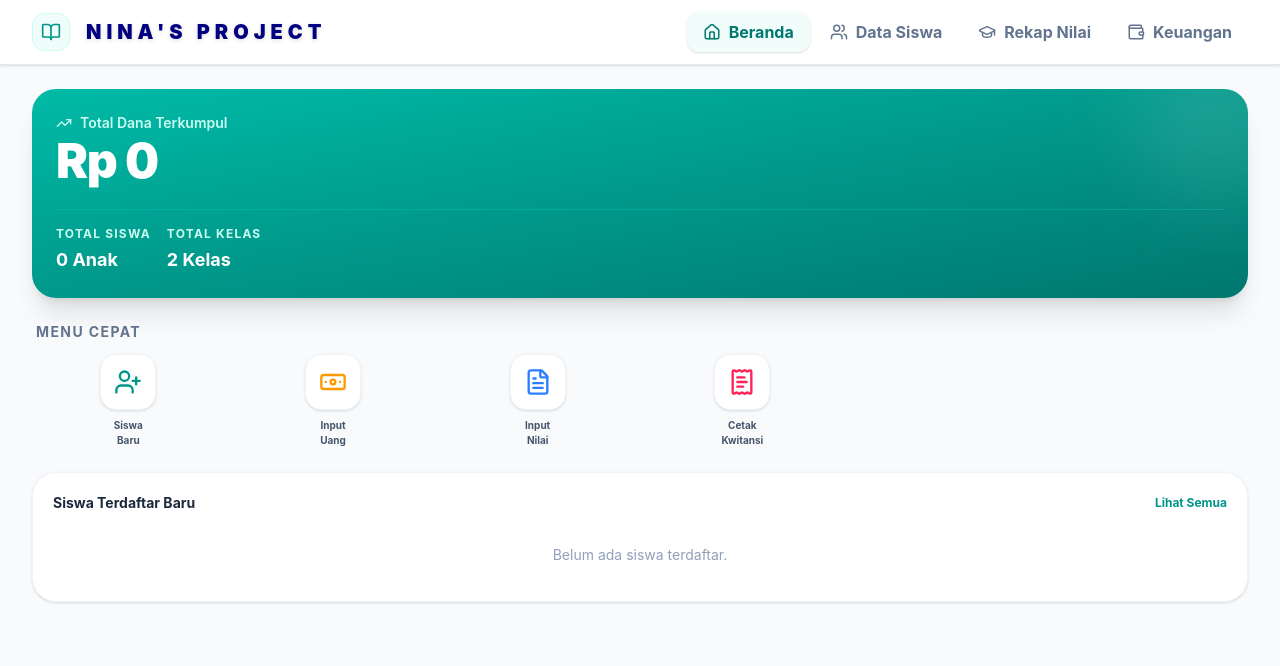
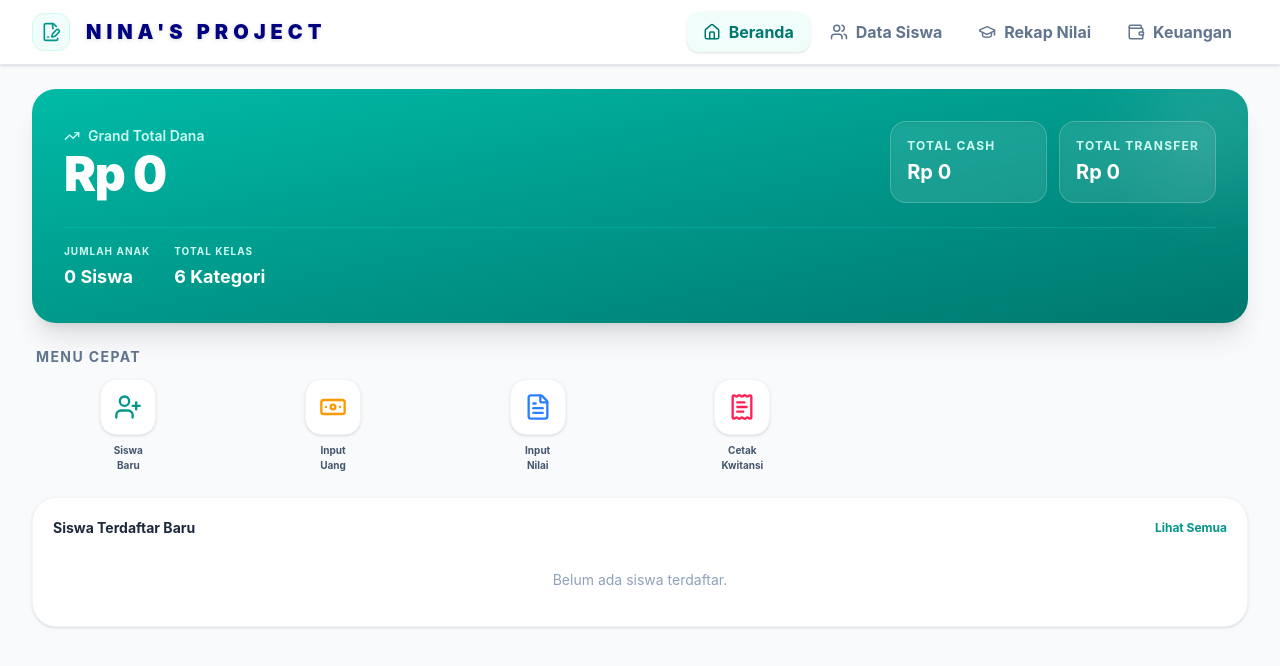
Before and after one commit to YAQ-Balangan/ninas-project, a React (Vite) app: page / in a window 1280 px wide. Shown: the top 666 px of the page. Built offline with nearby package versions, Linux system fonts and the light colour scheme.

Commit message:
update skrip

```diff
--- a/package.json
+++ b/package.json
@@ -11,7 +11,7 @@
   },
   "dependencies": {
     "@tailwindcss/postcss": "^4.2.1",
-    "docx": "^9.6.0",
+    "docx": "^9.6.1",
     "file-saver": "^2.0.5",
     "framer-motion": "^12.34.3",
     "lucide-react": "^0.575.0",
--- a/src/App.jsx
+++ b/src/App.jsx
@@ -1,7 +1,8 @@
 import React, { useState, useEffect, useMemo } from "react";
 import {
   Users,
-  BookOpen,
+  FileSignature, // Ikon kertas dengan pena
+  Settings, // Ikon pengaturan
   Wallet,
   Plus,
   Search,
@@ -144,10 +145,12 @@ export default function NinaProjectApp() {
   const [search, setSearch] = useState("");
   const [filterKelas, setFilterKelas] = useState("");
 
-  // --- STATE DATA (Local Storage / Supabase Ready) ---
+  // --- STATE DATA (Local Storage) ---
   const [kelasOptions, setKelasOptions] = useState(() => {
     const saved = localStorage.getItem("nina_kelas");
-    return saved ? JSON.parse(saved) : ["Kelas Tahfidz", "Kelas Sore"];
+    return saved
+      ? JSON.parse(saved)
+      : ["Kelas 1", "Kelas 2", "Kelas 3", "Kelas 4", "Kelas 5", "Kelas 6"];
   });
 
   const [siswaData, setSiswaData] = useState(() => {
@@ -305,6 +308,12 @@ export default function NinaProjectApp() {
     }
   };
 
+  // --- GET NOMOR KWITANSI TERSTRUKTUR (ANGKA 1, 2, 3...) ---
+  const getNomorKwitansi = (siswaId) => {
+    const index = siswaData.findIndex((s) => s.id === siswaId);
+    return index !== -1 ? index + 1 : 1;
+  };
+
   // --- FILTER & CALCULATIONS ---
   const filteredSiswa = useMemo(() => {
     return siswaData.filter((s) => {
@@ -314,19 +323,24 @@ export default function NinaProjectApp() {
     });
   }, [siswaData, search, filterKelas]);
 
-  const grandTotalKeuangan = useMemo(() => {
+  const { grandTotalKeuangan, totalCash, totalTransfer } = useMemo(() => {
     let total = 0;
+    let cash = 0;
+    let tf = 0;
     siswaData.forEach((s) => {
       const k = keuanganData[s.id];
       if (k) {
-        total +=
+        const sum =
           (Number(k.infaq) || 0) +
           (Number(k.cicilan) || 0) +
           (Number(k.konsumsi) || 0) +
           (Number(k.makan) || 0);
+        total += sum;
+        if (k.metode === "Transfer") tf += sum;
+        else cash += sum;
       }
     });
-    return total;
+    return { grandTotalKeuangan: total, totalCash: cash, totalTransfer: tf };
   }, [siswaData, keuanganData]);
 
   // --- EXPORT HANDLERS ---
@@ -407,15 +421,16 @@ export default function NinaProjectApp() {
 
   return (
     <div className="min-h-screen bg-slate-50 font-sans text-slate-800 selection:bg-teal-200 pb-20 md:pb-0">
-      {/* CSS KHUSUS UNTUK PRINT */}
+      {/* CSS KHUSUS UNTUK PRINT (PDF) */}
       <style
         dangerouslySetInnerHTML={{
           __html: `
         @media print {
-          body * { visibility: hidden; }
-          #print-area, #print-area * { visibility: visible; }
-          #print-area { position: absolute; left: 0; top: 0; width: 100%; }
+          body * { visibility: hidden !important; }
+          .print-mode, .print-mode * { visibility: visible !important; }
+          .print-mode { position: absolute; left: 0; top: 0; width: 100%; margin: 0; padding: 0; }
           .no-print { display: none !important; }
+          @page { size: auto; margin: 15mm; }
         }
       `,
         }}
@@ -430,9 +445,9 @@ export default function NinaProjectApp() {
               onClick={() => setActiveTab("home")}
             >
               <div className="bg-teal-50 border border-teal-100 p-2 rounded-xl">
-                <BookOpen className="w-5 h-5 text-teal-600" />
+                <FileSignature className="w-5 h-5 text-teal-600" />
               </div>
-              {/* BRAND: NINA'S PROJECT (Warna Navy, Jarak Huruf Lebar) */}
+              {/* BRAND: NINA'S PROJECT */}
               <span className="font-black text-lg md:text-xl text-[#000080] tracking-[0.25em] uppercase drop-shadow-sm ml-1">
                 Nina's Project
               </span>
@@ -466,17 +481,17 @@ export default function NinaProjectApp() {
               </button>
             </div>
 
-            {/* Mobile Header Profile */}
+            {/* Mobile Header Profile (Pengaturan) */}
             <div className="md:hidden flex items-center gap-2">
-              <div className="w-8 h-8 bg-teal-50 rounded-full flex items-center justify-center border border-teal-200">
-                <span className="font-bold text-sm text-teal-700">N</span>
+              <div className="w-9 h-9 bg-teal-50 rounded-full flex items-center justify-center border border-teal-200 cursor-pointer active:scale-95 transition-transform">
+                <Settings className="w-5 h-5 text-teal-700" />
               </div>
             </div>
           </div>
         </div>
       </nav>
 
-      {/* --- BOTTOM NAVIGATION BAR (Khusus Mobile Ala Bank) --- */}
+      {/* --- BOTTOM NAVIGATION BAR --- */}
       <div className="md:hidden fixed bottom-0 left-0 right-0 bg-white border-t border-slate-200 flex justify-around items-center pb-safe pt-2 pb-2 z-40 px-2 no-print shadow-[0_-4px_20px_rgba(0,0,0,0.05)] rounded-t-2xl">
         <button
           onClick={() => setActiveTab("home")}
@@ -539,33 +554,60 @@ export default function NinaProjectApp() {
       {/* --- MAIN CONTENT AREA --- */}
       <main className="max-w-7xl mx-auto px-4 sm:px-6 lg:px-8 py-6 no-print">
         {/* =========================================
-            TAB 1: BERANDA / DASHBOARD (MOBILE & DESKTOP)
+            TAB 1: BERANDA / DASHBOARD
         ========================================= */}
         {activeTab === "home" && (
           <div className="space-y-6 animate-in fade-in slide-in-from-bottom-4 duration-500">
             {/* Card Saldo / Total Kas */}
-            <div className="bg-gradient-to-br from-teal-500 to-teal-700 rounded-3xl p-6 text-white shadow-xl relative overflow-hidden">
+            <div className="bg-gradient-to-br from-teal-500 to-teal-700 rounded-3xl p-5 md:p-8 text-white shadow-xl relative overflow-hidden">
               <div className="absolute -top-12 -right-12 w-40 h-40 bg-white/10 rounded-full blur-2xl"></div>
-              <p className="text-teal-100 text-sm font-semibold mb-1 flex items-center gap-2">
-                <TrendingUp size={16} /> Total Dana Terkumpul
-              </p>
-              <h2 className="text-4xl md:text-5xl font-black mb-6 tracking-tight">
-                {formatRp(grandTotalKeuangan)}
-              </h2>
-
-              <div className="flex gap-4 border-t border-teal-400/30 pt-4">
+
+              <div className="flex flex-col md:flex-row md:items-center justify-between gap-6">
+                {/* Total Keseluruhan */}
                 <div>
-                  <p className="text-teal-100 text-xs uppercase tracking-widest font-bold mb-1">
-                    Total Siswa
+                  <p className="text-teal-100 text-sm font-semibold mb-1 flex items-center gap-2">
+                    <TrendingUp size={16} /> Grand Total Dana
                   </p>
-                  <p className="font-bold text-lg">{siswaData.length} Anak</p>
+                  <h2 className="text-4xl md:text-5xl font-black tracking-tight">
+                    {formatRp(grandTotalKeuangan)}
+                  </h2>
+                </div>
+
+                {/* Rincian Cash & Transfer */}
+                <div className="grid grid-cols-2 gap-3 w-full md:w-auto">
+                  <div className="bg-white/10 p-4 rounded-2xl border border-white/20 backdrop-blur-sm shadow-inner text-center md:text-left min-w-[140px]">
+                    <p className="text-teal-100 text-[10px] md:text-xs uppercase tracking-widest font-bold mb-1">
+                      Total Cash
+                    </p>
+                    <p className="font-bold text-lg md:text-xl text-white">
+                      {formatRp(totalCash)}
+                    </p>
+                  </div>
+                  <div className="bg-white/10 p-4 rounded-2xl border border-white/20 backdrop-blur-sm shadow-inner text-center md:text-left min-w-[140px]">
+                    <p className="text-teal-100 text-[10px] md:text-xs uppercase tracking-widest font-bold mb-1">
+                      Total Transfer
+                    </p>
+                    <p className="font-bold text-lg md:text-xl text-white">
+                      {formatRp(totalTransfer)}
+                    </p>
+                  </div>
+                </div>
+              </div>
+
+              {/* Statistik Siswa & Kelas */}
+              <div className="flex gap-6 border-t border-teal-400/30 pt-4 mt-6">
+                <div>
+                  <p className="text-teal-100 text-[10px] uppercase tracking-widest font-bold mb-1">
+                    Jumlah Anak
+                  </p>
+                  <p className="font-bold text-lg">{siswaData.length} Siswa</p>
                 </div>
                 <div>
-                  <p className="text-teal-100 text-xs uppercase tracking-widest font-bold mb-1">
+                  <p className="text-teal-100 text-[10px] uppercase tracking-widest font-bold mb-1">
                     Total Kelas
                   </p>
                   <p className="font-bold text-lg">
-                    {kelasOptions.length} Kelas
+                    {kelasOptions.length} Kategori
                   </p>
                 </div>
               </div>
@@ -635,7 +677,7 @@ export default function NinaProjectApp() {
               </div>
             </div>
 
-            {/* List Riwayat / Pendaftar Terbaru (Khusus Tampilan Home) */}
+            {/* List Pendaftar Terbaru */}
             <div className="bg-white rounded-3xl p-5 shadow-sm border border-slate-100">
               <div className="flex justify-between items-center mb-4">
                 <h3 className="text-sm font-bold text-slate-800">
@@ -904,12 +946,12 @@ export default function NinaProjectApp() {
         )}
 
         {/* =========================================
-            TAB 3: REKAP NILAI
+            TAB 3: REKAP NILAI (READY UNTUK PRINT PDF)
         ========================================= */}
         {activeTab === "nilai" && (
-          <div id="print-area-nilai">
+          <div>
             {/* TAMPILAN MOBILE: KARTU NILAI */}
-            <div className="md:hidden space-y-3">
+            <div className="md:hidden space-y-3 no-print">
               {filteredSiswa.length === 0 ? (
                 <div className="text-center p-8 bg-white rounded-2xl border border-slate-100">
                   <p className="text-slate-400 font-medium">Belum ada siswa.</p>
@@ -993,7 +1035,8 @@ export default function NinaProjectApp() {
             </div>
 
             {/* TAMPILAN DESKTOP: TABEL DENGAN INLINE EDIT */}
-            <div className="hidden md:block bg-white rounded-2xl shadow-sm border border-slate-200 overflow-hidden">
+            {/* Class print-mode ditambahkan disini agar tercetak mulus ke PDF */}
+            <div className="hidden md:block bg-white rounded-2xl shadow-sm border border-slate-200 overflow-hidden print-mode">
               <div className="overflow-x-auto">
                 <table className="w-full text-left text-sm whitespace-nowrap">
                   <thead className="bg-slate-50 border-b border-slate-200">
@@ -1120,9 +1163,9 @@ export default function NinaProjectApp() {
               <div className="p-4 bg-slate-50 border-t border-slate-200 flex justify-end no-print hidden md:flex">
                 <button
                   onClick={() => window.print()}
-                  className="px-4 py-2 bg-slate-800 text-white rounded-xl text-sm font-bold flex items-center gap-2"
+                  className="px-4 py-2 bg-slate-800 text-white rounded-xl text-sm font-bold flex items-center gap-2 shadow-lg hover:bg-slate-900 active:scale-95 transition-transform"
                 >
-                  <Printer size={16} /> Print Tabel Nilai
+                  <Printer size={16} /> Print ke PDF
                 </button>
               </div>
             </div>
@@ -1445,7 +1488,7 @@ export default function NinaProjectApp() {
                     required
                     type="text"
                     className="w-full p-4 bg-slate-50 border border-slate-200 rounded-2xl outline-none focus:border-teal-500 focus:bg-white transition-all text-sm font-medium"
-                    placeholder="Misal: Kelas 3A, Kelas Sore..."
+                    placeholder="Misal: Kelas 1, Kelas 2..."
                     value={formData.nama_kelas || ""}
                     onChange={(e) =>
                       setFormData({ ...formData, nama_kelas: e.target.value })
@@ -1710,7 +1753,7 @@ export default function NinaProjectApp() {
         </div>
       )}
 
-      {/* --- MODAL KWITANSI DIGITAL --- */}
+      {/* --- MODAL KWITANSI DIGITAL (Kompak/Lebih Kecil) --- */}
       {modalType === "kwitansi" && activeSiswa && (
         <div className="fixed inset-0 z-[100] flex items-center justify-center bg-slate-900/90 overflow-y-auto p-4 md:p-8 animate-in fade-in duration-300">
           <div className="absolute top-4 right-4 flex gap-2 no-print z-50">
@@ -1728,32 +1771,33 @@ export default function NinaProjectApp() {
             </button>
           </div>
 
+          {/* DIKURANGI UKURANNYA MENJADI max-w-lg AGAR LEBIH PAS DI LAYAR */}
           <div
             id="print-area"
-            className="w-full max-w-2xl bg-white rounded-2xl shadow-2xl p-6 md:p-8 relative print:shadow-none print:p-0 print:rounded-none mt-12 md:mt-0"
+            className="w-full max-w-lg bg-white rounded-xl shadow-2xl p-5 md:p-6 relative print:shadow-none print:p-0 print:rounded-none mt-12 md:mt-0 print-mode"
           >
-            <div className="flex justify-between items-start border-b-[3px] border-slate-800 pb-4 mb-6">
+            <div className="flex justify-between items-start border-b-[3px] border-slate-800 pb-3 mb-5">
               <div className="flex items-center gap-3">
-                <div className="w-14 h-14 bg-teal-50 border-2 border-teal-600 rounded-xl flex items-center justify-center overflow-hidden">
-                  <BookOpen size={28} className="text-teal-600" />
+                <div className="w-12 h-12 bg-teal-50 border-2 border-teal-600 rounded-xl flex items-center justify-center overflow-hidden">
+                  <FileSignature size={24} className="text-teal-600" />
                 </div>
                 <div>
-                  <h1 className="text-xl md:text-2xl font-black text-[#000080] tracking-[0.25em] uppercase">
+                  <h1 className="text-lg md:text-xl font-black text-[#000080] tracking-[0.25em] uppercase">
                     NINA'S PROJECT
                   </h1>
-                  <p className="text-xs md:text-sm text-slate-500 font-bold uppercase mt-1">
+                  <p className="text-[10px] md:text-xs text-slate-500 font-bold uppercase mt-0.5">
                     Manajemen Akademik
                   </p>
                 </div>
               </div>
               <div className="text-right">
-                <h2 className="text-2xl md:text-3xl font-black text-slate-200 uppercase tracking-widest leading-none">
+                <h2 className="text-xl md:text-2xl font-black text-slate-200 uppercase tracking-widest leading-none">
                   Kwitansi
                 </h2>
-                <p className="text-sm font-bold text-slate-600 mt-2">
-                  No: #{Date.now().toString().slice(-6)}
+                <p className="text-sm font-bold text-slate-600 mt-1.5">
+                  No: {getNomorKwitansi(activeSiswa.id)}
                 </p>
-                <p className="text-[10px] md:text-xs text-slate-500">
+                <p className="text-[10px] text-slate-500">
                   {new Date().toLocaleDateString("id-ID", {
                     day: "numeric",
                     month: "long",
@@ -1763,92 +1807,92 @@ export default function NinaProjectApp() {
               </div>
             </div>
 
-            <div className="bg-slate-50 p-4 md:p-5 rounded-xl border border-slate-200 mb-6 space-y-3">
-              <div className="flex items-end border-b border-dotted border-slate-300 pb-1.5">
-                <span className="w-32 md:w-48 font-bold text-slate-500 text-[10px] md:text-xs uppercase tracking-wider">
+            <div className="bg-slate-50 p-4 rounded-xl border border-slate-200 mb-5 space-y-2">
+              <div className="flex items-end border-b border-dotted border-slate-300 pb-1">
+                <span className="w-28 md:w-36 font-medium text-slate-500 text-xs md:text-sm uppercase tracking-wider">
                   Terima Dari
                 </span>
-                <span className="flex-1 font-black text-base md:text-lg text-slate-800 ml-2 leading-tight">
+                <span className="flex-1 font-black text-xs md:text-sm text-slate-800 ml-2 leading-tight">
                   {activeSiswa.nama}
                 </span>
               </div>
-              <div className="flex items-end border-b border-dotted border-slate-300 pb-1.5">
-                <span className="w-32 md:w-48 font-bold text-slate-500 text-[10px] md:text-xs uppercase tracking-wider">
+              <div className="flex items-end border-b border-dotted border-slate-300 pb-1">
+                <span className="w-28 md:w-36 font-medium text-slate-500 text-xs md:text-sm uppercase tracking-wider">
                   Kategori Kelas
                 </span>
-                <span className="flex-1 font-bold text-slate-800 ml-2">
+                <span className="flex-1 font-black text-xs md:text-sm text-slate-800 ml-2">
                   {activeSiswa.kelas}
                 </span>
               </div>
-              <div className="flex items-end border-b border-dotted border-slate-300 pb-1.5">
-                <span className="w-32 md:w-48 font-bold text-slate-500 text-[10px] md:text-xs uppercase tracking-wider">
+              <div className="flex items-end border-b border-dotted border-slate-300 pb-1">
+                <span className="w-28 md:w-36 font-medium text-slate-500 text-xs md:text-sm uppercase tracking-wider">
                   Metode Bayar
                 </span>
-                <span className="flex-1 font-bold text-slate-800 ml-2">
+                <span className="flex-1 font-black text-xs md:text-sm text-slate-800 ml-2">
                   {keuanganData[activeSiswa.id]?.metode || "Cash"}
                   {keuanganData[activeSiswa.id]?.status === "Sudah"
                     ? " (Lunas)"
-                    : " (Belum Diserahkan)"}
+                    : " (Belum)"}
                 </span>
               </div>
             </div>
 
-            <table className="w-full mb-8 border border-slate-300 text-xs md:text-sm">
+            <table className="w-full mb-6 border border-slate-300 text-xs md:text-sm">
               <thead className="bg-slate-100">
                 <tr>
-                  <th className="p-3 border-r border-slate-300 text-center font-bold text-slate-700 w-10">
+                  <th className="p-2 border-r border-slate-300 text-center font-bold text-slate-700 w-8">
                     #
                   </th>
-                  <th className="p-3 border-r border-slate-300 text-left font-bold text-slate-700">
+                  <th className="p-2 border-r border-slate-300 text-left font-bold text-slate-700">
                     Rincian Pembayaran
                   </th>
-                  <th className="p-3 text-right font-bold text-slate-700 w-32 md:w-48">
+                  <th className="p-2 text-right font-bold text-slate-700 w-28 md:w-36">
                     Nominal
                   </th>
                 </tr>
               </thead>
               <tbody className="divide-y divide-slate-300">
                 <tr>
-                  <td className="p-3 border-r border-slate-300 text-center text-slate-500 font-medium">
+                  <td className="p-2 border-r border-slate-300 text-center text-slate-500 font-medium">
                     1
                   </td>
-                  <td className="p-3 border-r border-slate-300 text-slate-800 font-bold">
+                  <td className="p-2 border-r border-slate-300 text-slate-800 font-bold">
                     Infaq Pendidikan
                   </td>
-                  <td className="p-3 text-right text-slate-800 font-semibold">
+                  <td className="p-2 text-right text-slate-800 font-semibold">
                     {formatRp(keuanganData[activeSiswa.id]?.infaq)}
                   </td>
                 </tr>
                 <tr>
-                  <td className="p-3 border-r border-slate-300 text-center text-slate-500 font-medium">
+                  <td className="p-2 border-r border-slate-300 text-center text-slate-500 font-medium">
                     2
                   </td>
-                  <td className="p-3 border-r border-slate-300 text-slate-800 font-bold">
+                  <td className="p-2 border-r border-slate-300 text-slate-800 font-bold">
                     Cicilan Daftar Ulang
                   </td>
-                  <td className="p-3 text-right text-slate-800 font-semibold">
+                  <td className="p-2 text-right text-slate-800 font-semibold">
                     {formatRp(keuanganData[activeSiswa.id]?.cicilan)}
                   </td>
                 </tr>
                 <tr>
-                  <td className="p-3 border-r border-slate-300 text-center text-slate-500 font-medium">
+                  <td className="p-2 border-r border-slate-300 text-center text-slate-500 font-medium">
                     3
                   </td>
-                  <td className="p-3 border-r border-slate-300 text-slate-800 font-bold">
+                  <td className="p-2 border-r border-slate-300 text-slate-800 font-bold">
                     Biaya Konsumsi
                   </td>
-                  <td className="p-3 text-right text-slate-800 font-semibold">
+                  <td className="p-2 text-right text-slate-800 font-semibold">
                     {formatRp(keuanganData[activeSiswa.id]?.konsumsi)}
                   </td>
                 </tr>
                 <tr>
-                  <td className="p-3 border-r border-slate-300 text-center text-slate-500 font-medium">
+                  <td className="p-2 border-r border-slate-300 text-center text-slate-500 font-medium">
                     4
                   </td>
-                  <td className="p-3 border-r border-slate-300 text-slate-800 font-bold">
+                  <td className="p-2 border-r border-slate-300 text-slate-800 font-bold">
                     Katering / Makan Siang
                   </td>
-                  <td className="p-3 text-right text-slate-800 font-semibold">
+                  <td className="p-2 text-right text-slate-800 font-semibold">
                     {formatRp(keuanganData[activeSiswa.id]?.makan)}
                   </td>
                 </tr>
@@ -1857,11 +1901,11 @@ export default function NinaProjectApp() {
                 <tr>
                   <td
                     colSpan="2"
-                    className="p-3 border-r border-slate-700 text-right font-black uppercase tracking-widest text-[10px] md:text-xs"
+                    className="p-2 border-r border-slate-700 text-right font-black uppercase tracking-widest text-[10px] md:text-xs"
                   >
                     Total Pembayaran
                   </td>
-                  <td className="p-3 text-right font-black text-base md:text-lg">
+                  <td className="p-2 text-right font-black text-sm md:text-base">
                     {formatRp(
                       (Number(keuanganData[activeSiswa.id]?.infaq) || 0) +
                         (Number(keuanganData[activeSiswa.id]?.cicilan) || 0) +
@@ -1873,27 +1917,28 @@ export default function NinaProjectApp() {
               </tfoot>
             </table>
 
-            <div className="flex justify-end pr-4 md:pr-8">
+            <div className="flex justify-end pr-2 md:pr-4">
               <div className="text-center">
-                <p className="text-xs font-bold text-slate-500 mb-2 uppercase tracking-widest">
+                <p className="text-[10px] font-bold text-slate-500 mb-1 uppercase tracking-widest">
                   Penerima / Admin
                 </p>
-                {/* Tempat Tanda Tangan: Masukkan foto dengan cara uncomment tag <img> di bawah ini */}
-                <div className="w-32 h-20 md:w-40 md:h-24 border border-dashed border-slate-300 bg-slate-50 flex items-center justify-center mb-2 mx-auto rounded overflow-hidden">
-                  <span className="text-[10px] text-slate-400 font-medium">
-                    [Foto TTD]
-                  </span>
-                  {/* <img src="URL_FOTO_TTD_ANDA.png" alt="Tanda Tangan" className="w-full h-full object-contain mix-blend-multiply" /> */}
+                {/* PEMANGGILAN FOTO TANDA TANGAN */}
+                <div className="w-28 h-16 md:w-36 md:h-20 border-none bg-transparent flex items-center justify-center mb-1 mx-auto rounded overflow-hidden">
+                  <img
+                    src="/assets/ttd.png"
+                    alt="Tanda Tangan"
+                    className="w-full h-full object-contain mix-blend-multiply"
+                  />
                 </div>
-                <p className="font-black text-slate-800 underline text-sm md:text-base">
-                  Nina M.
+                <p className="font-black text-slate-800 underline text-xs md:text-sm">
+                  Nina Rahilah S.Pd.
                 </p>
               </div>
             </div>
 
             {keuanganData[activeSiswa.id]?.status === "Sudah" && (
               <div className="absolute top-1/2 left-1/2 -translate-x-1/2 -translate-y-1/2 -rotate-12 opacity-5 pointer-events-none">
-                <span className="text-[6rem] md:text-[8rem] font-black uppercase">
+                <span className="text-[5rem] md:text-[6rem] font-black uppercase">
                   LUNAS
                 </span>
               </div>
```
Also changed, not shown: src/assets/ttd.png (added), 1 other file (tests, documents, lock files or other folders).
